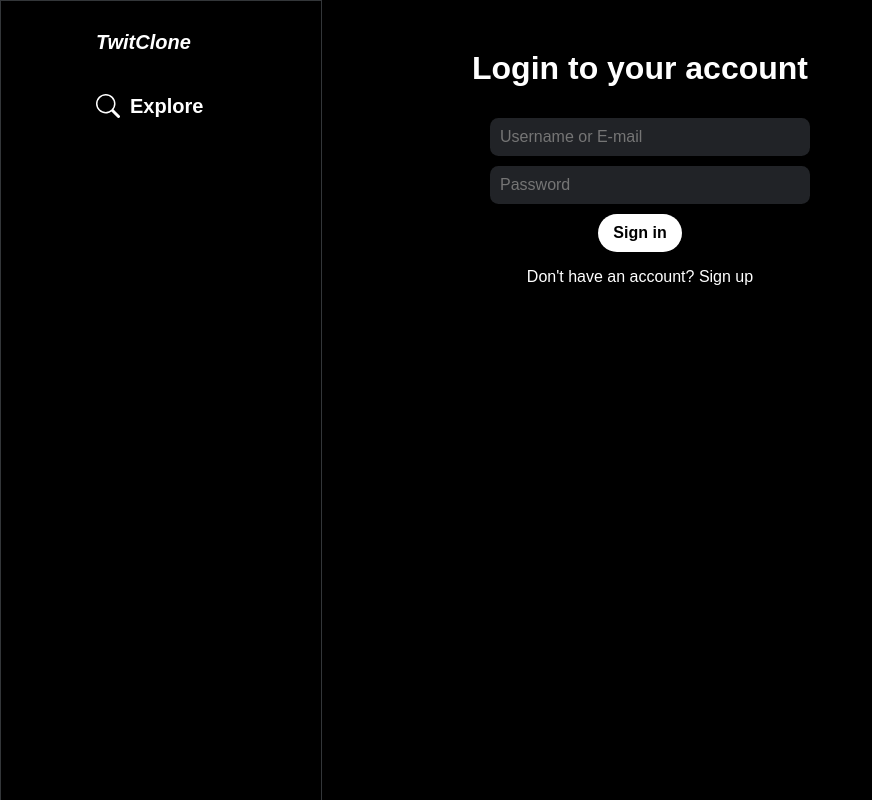
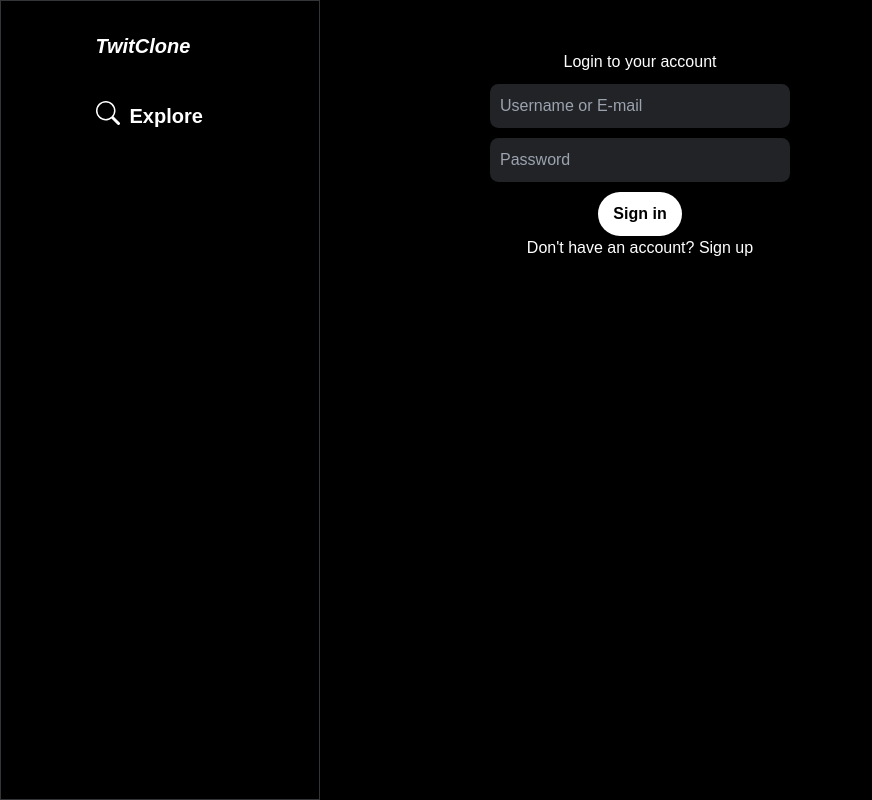
Before and after one commit to maxhayes17/TwitterClone, a React (Create React App) app in the folder frontend/: page / in a window 1280 px wide. Shown: the whole page, without its empty margins (0-872 px from the left). Built offline with nearby package versions, Linux system fonts and the light colour scheme.

Commit message:
Setup tailwind

```diff
--- a/frontend/package.json
+++ b/frontend/package.json
@@ -38,5 +38,8 @@
       "last 1 firefox version",
       "last 1 safari version"
     ]
+  },
+  "devDependencies": {
+    "tailwindcss": "^3.3.3"
   }
 }
--- a/frontend/src/App.css
+++ b/frontend/src/App.css
@@ -1,3 +1,7 @@
+@tailwind base;
+@tailwind components;
+@tailwind utilities;
+
 .App {
   text-align: center;
   margin: 0;
--- /dev/null
+++ b/frontend/tailwind.config.js
@@ -0,0 +1,16 @@
+/** @type {import('tailwindcss').Config} */
+module.exports = {
+    // Paths to template files
+    content: [
+      './src/pages/**/*.{js,jsx}',
+      './src/components/**/*.{js,jsx}'
+    ],
+    theme: {
+      extend: {
+        colors:{
+            'twitter-blue': '#1d9bf0'
+        }
+      }
+    },
+    plugins: [],
+  }
```
Also changed, not shown: 1 other file (tests, documents, lock files or other folders).
